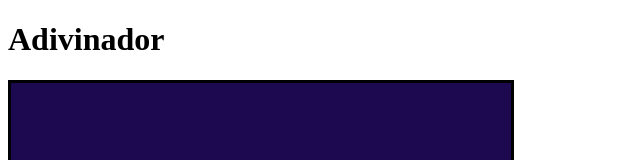
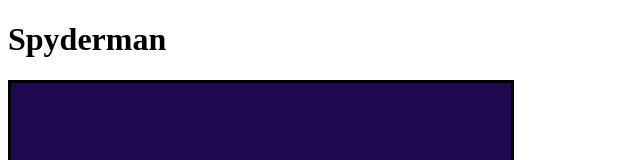
Before and after one commit to MapaMelo/Taller-multimedia, a plain HTML site: page figura.html in a window 1280 px wide. Shown: the top 160 px of the page, without its empty margins (0-640 px from the left). Drawn offline with Linux system fonts and the light colour scheme.

Commit message:
spyderman

```diff
--- a/figura.html
+++ b/figura.html
@@ -5,7 +5,7 @@
         <link rel= "stylesheet" href = "figura.css"/>
     </head>
     <body>
-        <h1>Adivinador</h1>
+        <h1>Spyderman</h1>
          <div id="lienzo">
             <div id = forma>
 
```
